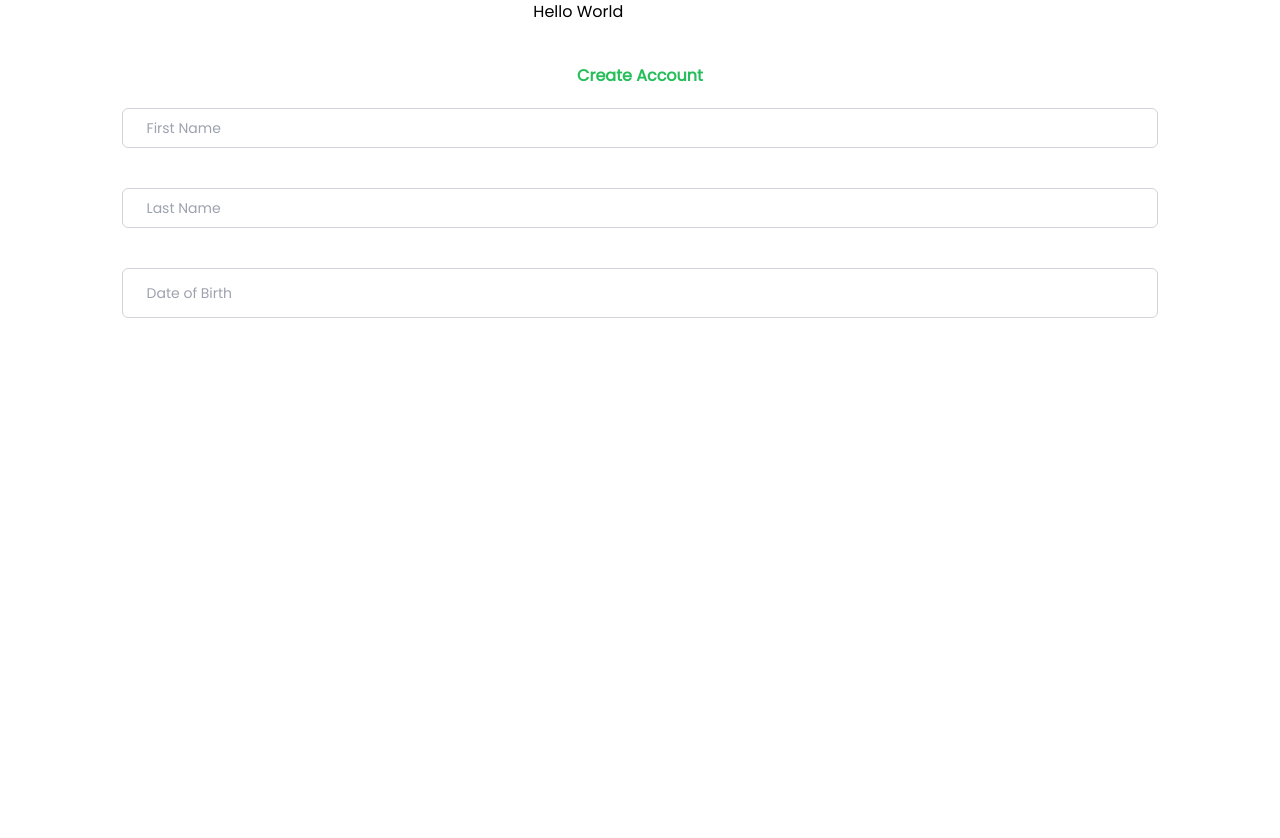
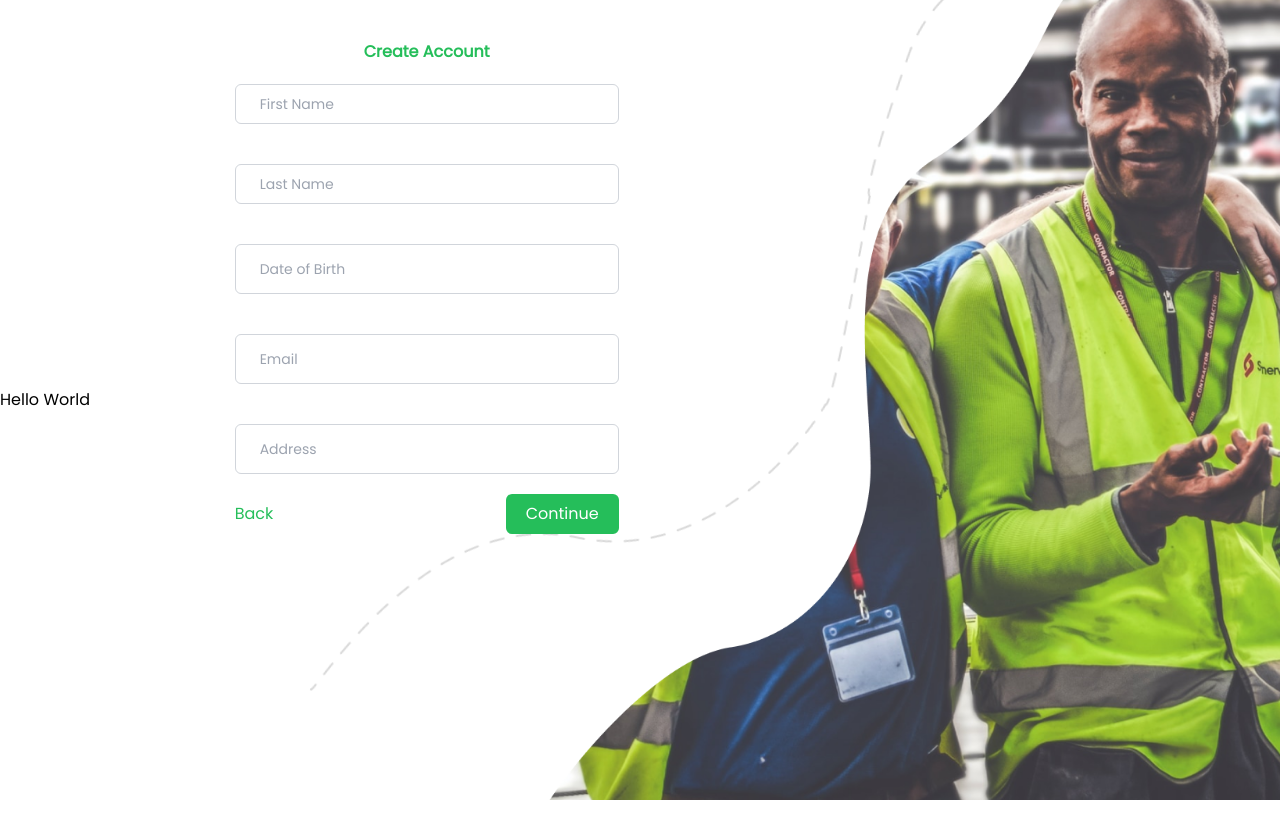
Before and after one commit to yusuf-ishaku/cwivel, a React (Vite) app: page /signupuser in a window 1280 px wide. Before the commit the page ends 800 px from the top, so only its background shows below. Built offline with nearby package versions, Linux system fonts and the light colour scheme; a web font is replaced by a local one.

Commit message:
REsponsive tiers for user sign up done

```diff
--- a/src/pages/signupuser.jsx
+++ b/src/pages/signupuser.jsx
@@ -1,24 +1,40 @@
 import { useState } from 'react';
 import SignUpUserImg from '../assets/img/SignUpUserImg.png';
+import SignUpUserLIne from '../assets/img/SignUpUserLIne.png';
 
-import SignUpUserLIne from '../assets/img/SignUpUserLIne.png';
+
+import SignUpUserTab from "../assets/img/SignUpImageTab.png"
+
+import SignUpUserLineTab from '../assets/img/SignUpLineTab.png'
 export const SignUpUser  = () =>{
     const [type, setType] = useState("text");
     // console.log(type)
     return (
         <>
-         <div className='w-full h-full flex flex-col items-center'>
+         <div className='w-full h-full flex flex-col items-center sm:flex sm:flex-row'>
             <div className='sm:w-1/6 w-auto'>
                 Hello World
             </div>
-            <div className='w-[90%] mt-10 text-center'>
+            <div className='w-[90%] sm:w-2/6 pt-10 sm:px-0 h-[100vh] text-center z-50'>
                 <h2 className='text-cwivel font-semibold text-md'>Create Account</h2>
-                <form>
-                    <input type="text" placeholder='First Name' id='fname' className='my-5 placeholder-gray-400 pl-6 text-sm border-gray-300 rounded-md border-me w-[90%] h-10' />
-                    <input type="text" placeholder='Last Name' id='lname' className='my-5 placeholder-gray-400 pl-6 text-sm border-gray-300 rounded-md border-me w-[90%] h-10' />
-                    <input type = {type} onFocus={() =>{setType("date")}} onBlur= {() =>{setType("text")}} placeholder='Date of Birth' id='email' className='my-5 placeholder-gray-400 p-6 text-gray-400 text-sm border-gray-300 rounded-md border-me w-[90%] h-10' />
+                <form className='flex flex-col items-center'>
+                    <input type="text" placeholder='First Name' id='fname' className='my-5 placeholder-gray-400 pl-6 text-sm border-gray-300 rounded-md border-me w-[90%] h-10' required/>
+                    <input type="text" placeholder='Last Name' id='lname' className='my-5 placeholder-gray-400 pl-6 text-sm border-gray-300 rounded-md border-me w-[90%] h-10' required />
+                    <input type = {type} onFocus={() =>{setType("date")}} onBlur= {() =>{setType("text");}} placeholder="Date of Birth" id='date' className='my-5 placeholder-gray-400 p-6 text-gray-400 text-sm border-gray-300 rounded-md border-me w-[90%] h-10' required />
+                    <input type = "email" placeholder='Email' id='email' className='my-5 placeholder-gray-400 p-6 text-gray-400 text-sm border-gray-300 rounded-md border-me w-[90%] h-10'required/>
+                    <input type = "address" placeholder='Address' id='address' className='my-5 placeholder-gray-400 p-6 text-gray-400 text-sm border-gray-300 rounded-md border-me w-[90%] h-10' required />
+                    <div className="flex w-[90%] items-center">
+                        <span className="block text-cwivel">Back</span>
+                        <button type='submit' className='text-white bg-cwivel-green p-2 px-5 ml-auto rounded-md z-50' >Continue</button>
+                    </div>
+                </form>
+            </div>
+            <div className="w-2/6 sm:w-3/6 sm:flex hidden h-full">
+                <img className='object-contain w-inherit lg:absolute lg:top-0  lg:right-0 hidden lg:h-[100vh] lg:block' src={SignUpUserImg} alt="Signupuserimg" />
+                <img className='w-inherit lg:absolute lg:right-36 md:-top-80 lg:rotate-12 hidden lg:h-inherit lg:block' src={SignUpUserLIne} alt="Sign up user line" />
 
-                </form>
+                <img className='object-contain w-inherit sm:absolute sm:block lg:hidden sm:top-0 sm:bottom-0 hidden sm:h-full ' src={SignUpUserTab} alt="Signupuserimg" />
+                <img className='w-inherit sm:absolute sm:block lg:hidden sm:right-16 sm:bottom-0 sm:top-0 sm:h-full' src={SignUpUserLineTab} alt="Sign up user line" />
             </div>
          </div>
         </>
```
Also changed, not shown: src/assets/img/SignUpImageTab.png (added), src/assets/img/SignUpLineTab.png (added).
